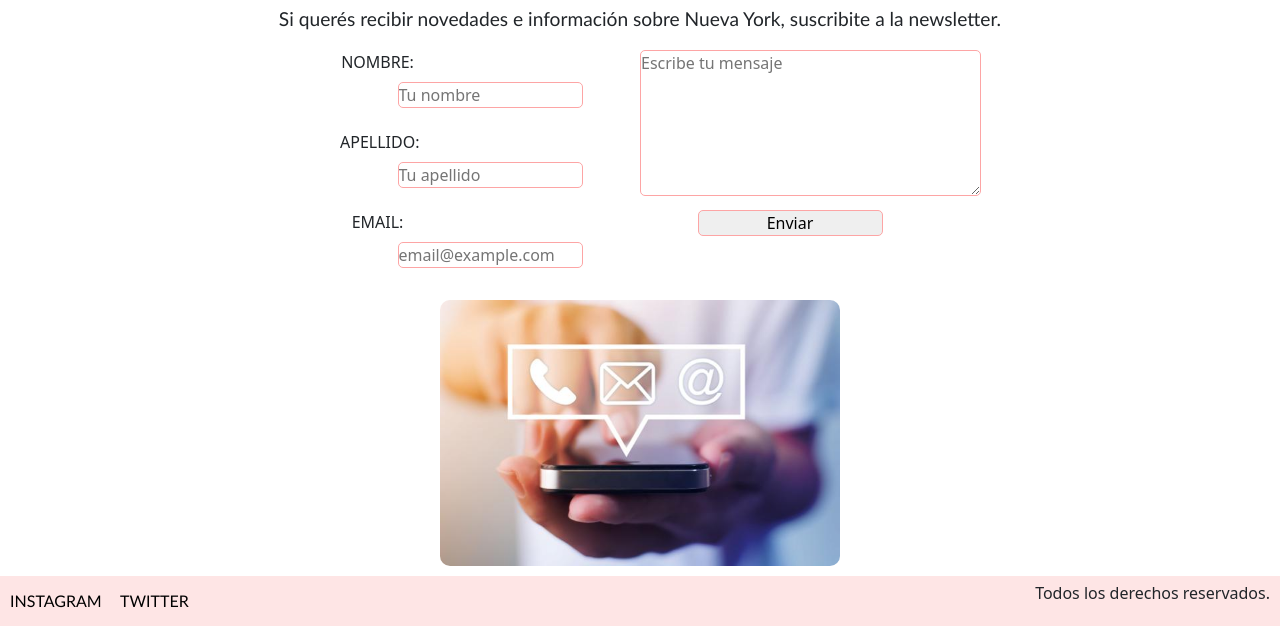
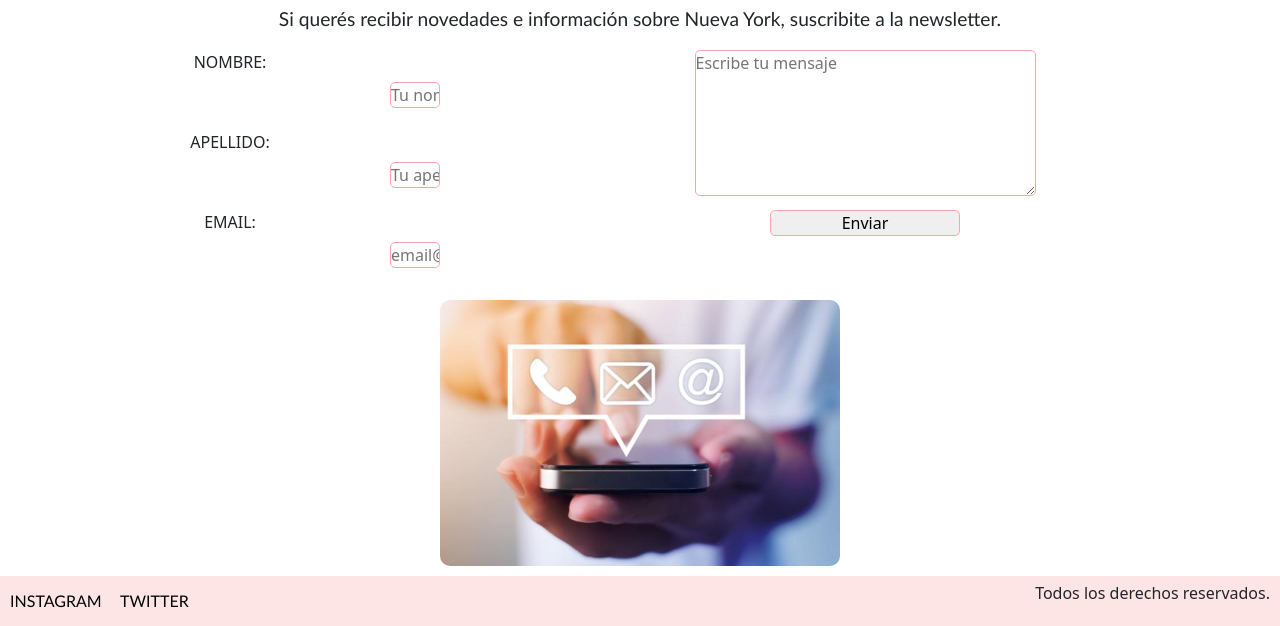
Before and after one commit to melinavillafane/conociendo-nueva-york, a plain HTML site: page pages/contacto.html in a window 1280 px wide. Shown: the part 271-897 px from the top of the page. Drawn offline with nearby package versions, Linux system fonts and the light colour scheme; a web font is replaced by a local one.

Commit message:
Cambios en css

```diff
--- a/style.css
+++ b/style.css
@@ -258,7 +258,7 @@ main section p {
 .form-contacto {
     margin-top: 10px;
     display: grid;
-    grid-template-columns: 300px 300px;
+    grid-template-columns: 450px 450px;
     grid-template-rows: 80px 80px 80px;
     grid-template-areas:
     'nombre comentario'
@@ -288,9 +288,7 @@ main section p {
     grid-area: enviar;
 }
 
-.enviar input {
-    width: 50px;
-}
+
 
 .form-contacto textarea {
     border-radius: 5px 5px;
@@ -300,16 +298,17 @@ main section p {
 .form-contacto input {
     border: 1px solid #fda5a5;
     border-radius: 5px 5px;
-    width: 185px;
+    width: 190px;
 }
 
 .form-contacto input:not(.input-enviar) {
-    width: 185px;
+    width: 50px;
 }
 
 .form-label {
-    width: 75px;
+    width: 80px;
     text-align: center;
+    align-items: center;
 }
 
 .form-contacto input:focus {
```
